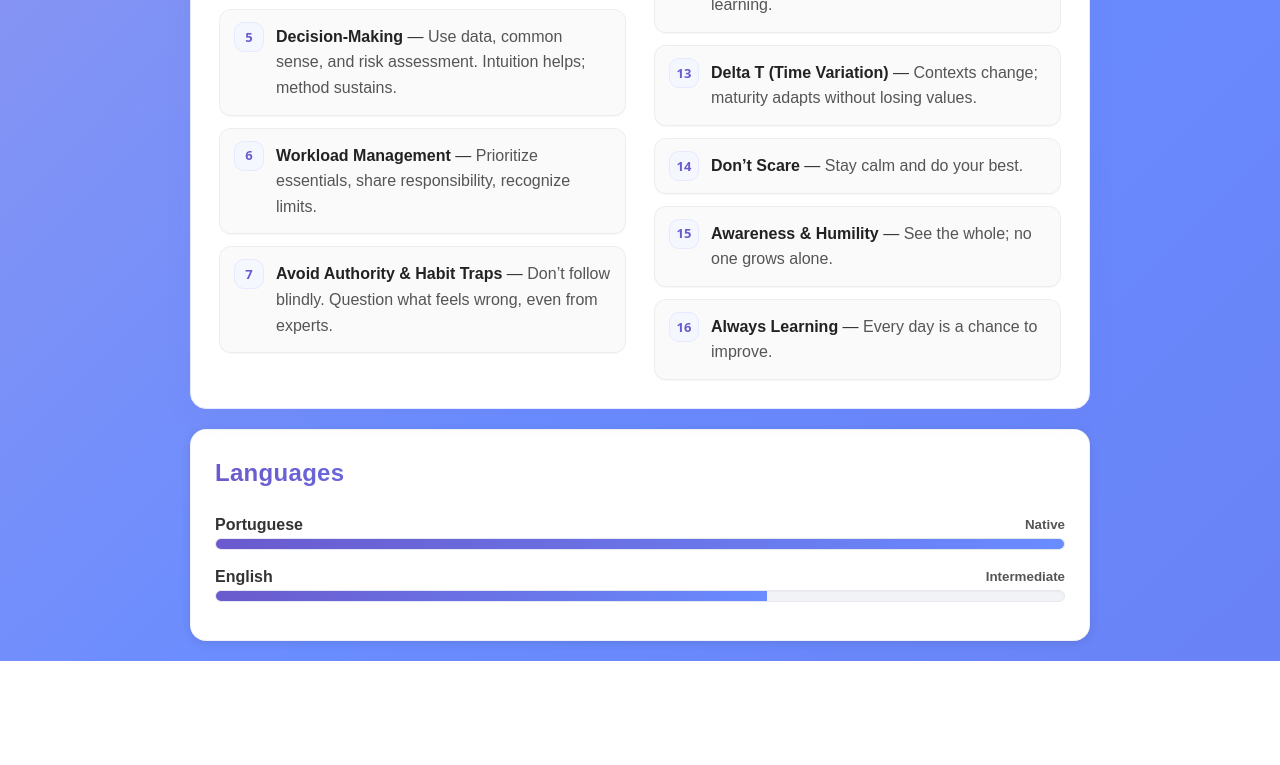
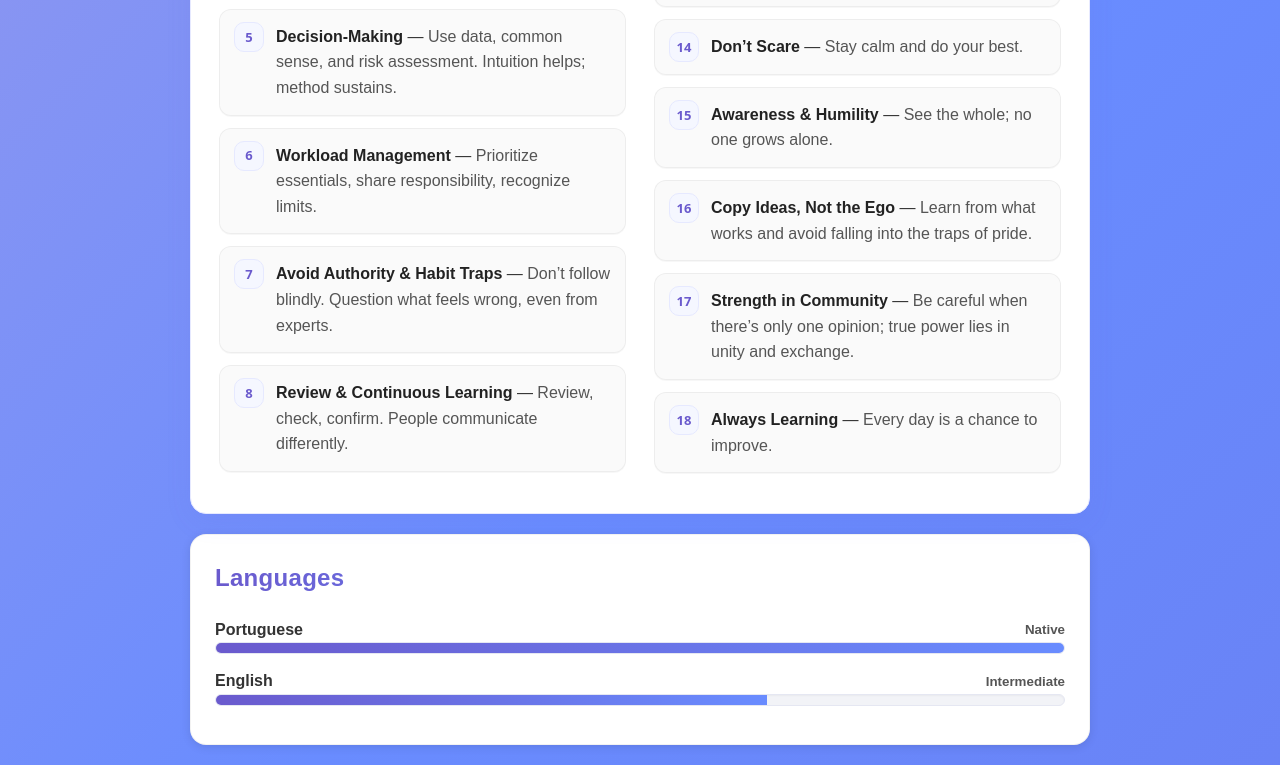
Before and after one commit to EBatistaNog/EBatistaNog.github.io, a plain HTML site: page index.html in a window 1280 px wide. Shown: the part 1923-2688 px from the top of the page. Before the commit the page ends 2584 px from the top, so only its background shows below. Drawn offline with Linux system fonts and the light colour scheme.

Commit message:
aprendendo...

```diff
--- a/index.html
+++ b/index.html
@@ -234,6 +234,8 @@
         <li><strong>Delta T (Time Variation)</strong> — <span>Contexts change; maturity adapts without losing values.</span></li>
         <li><strong>Don’t Scare</strong> — <span>Stay calm and do your best.</span></li>
         <li><strong>Awareness & Humility</strong> — <span>See the whole; no one grows alone.</span></li>
+        <li><strong>Copy Ideas, Not the Ego</strong> — <span>Learn from what works and avoid falling into the traps of pride.</span></li>
+        <li><strong>Strength in Community</strong> — <span>Be careful when there’s only one opinion; true power lies in unity and exchange.</span></li>
         <li><strong>Always Learning</strong> — <span>Every day is a chance to improve.</span></li>
       </ol>
     </div>
```
